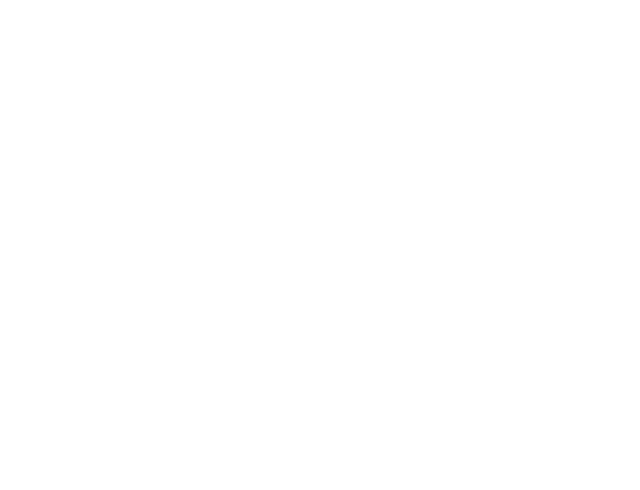
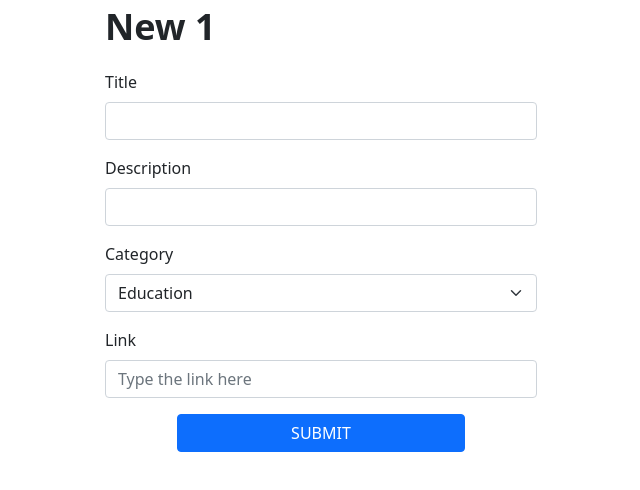
Before and after one commit to Aether-IHM-2021/main-ui, a React (Create React App) app: page /create/1 in a window 1280 px wide. Shown: the top 490 px of the page, without its empty margins (319-959 px from the left). Built offline with nearby package versions, Linux system fonts and the light colour scheme.

Commit message:
send PR plox

```diff
--- a/src/App.js
+++ b/src/App.js
@@ -1,4 +1,4 @@
-import React, { useState } from "react";
+import React from "react";
 import { BrowserRouter as Router, Route, Switch } from "react-router-dom";
 import { Container } from "react-bootstrap";
 import Login from "./Login";
@@ -6,6 +6,9 @@
 import Scratch from "./Scratch";
 import Verification from "./Verification";
 import Verify2 from "./Verify2";
+import UserType from "./UserType";
+import CreateTopic from "./CreateTopic";
+import Main from "./Main";
 import "bootstrap/dist/css/bootstrap.min.css";
 
 function App() {
@@ -22,25 +25,29 @@
       <Router>
         <header variant="h1" className="App-header"></header>
         <Switch>
-          <Route exact path="/">
+        <Route exact path="/">
+            {" "}
+            <Main />{" "}
+          </Route>
+          <Route exact path="/login">
             {" "}
             <Login />{" "}
           </Route>
-          <Route exact path="/register">
+          <Route exact path="/userType">
+            {" "}
+            <UserType />{" "}
+          </Route>
+          <Route exact path="/register/:userType">
             {" "}
             <Register />{" "}
+          </Route>
+          <Route exact path="/create/:topic">
+            {" "}
+            <CreateTopic />{" "}
           </Route>
           <Route exact path="/scratch">
             {" "}
             <Scratch />{" "}
-          </Route>
-          <Route exact path="/verify">
-            {" "}
-            <Verification />{" "}
-          </Route>
-          <Route exact path="/verify2">
-            {" "}
-            <Verify2 />{" "}
           </Route>
         </Switch>
       </Router>
--- /dev/null
+++ b/src/CreateTopic.js
@@ -0,0 +1,143 @@
+import React from "react";
+import { useFormik } from "formik";
+import * as Yup from "yup";
+import {Container, Button, Form, Col, Row} from "react-bootstrap";
+import 'bootstrap/dist/css/bootstrap.min.css';
+import Text from "./components/atoms/Text/index.jsx";
+import { useParams } from "react-router";
+import axios from "axios";
+const CreateTopic = () => {
+
+    const { topic } = useParams();
+
+    const formik = useFormik({
+        initialValues: {
+          title: "",
+          description: "",
+          category: "",
+          link: "",
+        },
+        validationSchema: Yup.object({
+          title: Yup.string()
+            .max(256, "Title is too long!")
+            .required("Please enter the title"),
+          description: Yup.string()
+            .required("Please enter a description"),
+          category: Yup.string()
+            .required("Please choose a category"),
+          link: Yup.string()
+        }),
+        onSubmit: (values) => {
+          const data = {topic, ...values};
+
+          const response = axios
+            .post("http://localhost:8000/topics", data)
+            .catch((err) => {
+              if (err && err.response) {
+                console.log("Error: ", err);
+              }
+            });
+
+          if (response && response.data) {
+            console.log(response.data.message);
+          }
+        }
+      });
+
+  return (
+        <Container>
+          <Text variant="h2" >New {topic}</Text>
+
+          <Form onSubmit={formik.handleSubmit}>
+
+            <Form.Group className="mb-3">
+              <Container className="p-0 m-0">
+                <Row>
+                  <Col>
+                    <Form.Label> Title</Form.Label>
+                    <Form.Control
+                      id="title"
+                      name="title"
+                      type="text"
+                      onChange={formik.handleChange}
+                      onBlur={formik.handleBlur}
+                      value={formik.values.title}
+                    />
+                    {formik.errors.title && formik.touched.title ? (
+                      <p>{formik.errors.title}</p>
+                    ) : null}
+                  </Col>
+                </Row>
+              </Container>
+            </Form.Group>
+
+            <Form.Group className="mb-3">
+            <Form.Label> Description </Form.Label>
+              <Form.Control
+                id="description"
+                name="description"
+                type="text"
+                onChange={formik.handleChange}
+                onBlur={formik.handleBlur}
+                value={formik.values.description}
+              />
+              {formik.errors.description && formik.touched.description ? (
+                <p>{formik.errors.description}</p>
+              ) : null}
+            </Form.Group>
+
+            <Form.Group className="mb-3">
+              <Form.Label> Category </Form.Label>
+              <Form.Select
+                id="category"
+                name="category"
+                onChange={formik.handleChange}
+                onBlur={formik.handleBlur}
+                value={formik.values.category}
+              >
+                <option value="Education">Education</option>
+                <option value="Social">Social</option>
+                <option value="Employment">Employment</option>
+                <option value="Health">Health</option>
+                <option value="Environment">Environment</option>
+              </Form.Select>
+              {formik.errors.category && formik.touched.category ? (
+                <p>{formik.errors.category}</p>
+              ) : null}
+            </Form.Group>
+
+            <Form.Group className="mb-3">
+              <Form.Label> Link </Form.Label>
+              <Form.Control
+                id="link"
+                name="link"
+                type="text"
+                placeholder="Type the link here"
+                onChange={formik.handleChange}
+                onBlur={formik.handleBlur}
+                value={formik.values.link}
+              />
+              {formik.errors.link && formik.touched.link ? (
+                <p>{formik.errors.link}</p>
+              ) : null}
+            </Form.Group>
+
+            <Container>
+              <Row>
+                <Col
+                  as={Button}
+                  xs={{ span: 8, offset: 2 }}
+                  variant="primary"
+                  type="submit"
+                >
+                  SUBMIT
+                </Col>
+              </Row>
+            </Container>
+
+          </Form>
+      </Container>
+  );
+};
+
+export default CreateTopic;
--- a/src/Register.js
+++ b/src/Register.js
@@ -161,93 +161,8 @@
             </Row>
           </Container>
         </Form.Group>
+
         <Container>
-          <Text variant="h2"> REGISTER </Text>
-
-          <Form onSubmit={formik.handleSubmit}>
-            <Form.Group className="mb-3">
-              <Container className="p-0 m-0">
-                <Row>
-                  <Col>
-                    <Form.Control
-                      id="firstName"
-                      name="firstName"
-                      type="text"
-                      placeholder="First Name"
-                      onChange={formik.handleChange}
-                      onBlur={formik.handleBlur}
-                      value={formik.values.firstName}
-                    />
-                    {formik.errors.firstName && formik.touched.firstName ? (
-                      <p>{formik.errors.firstName}</p>
-                    ) : null}
-                  </Col>
-
-                  <Col>
-                    <Form.Control
-                      id="lastName"
-                      name="lastName"
-                      type="text"
-                      placeholder="Last Name"
-                      onChange={formik.handleChange}
-                      onBlur={formik.handleBlur}
-                      value={formik.values.lastName}
-                    />
-                    {formik.errors.lastName && formik.touched.lastName ? (
-                      <p>{formik.errors.lastName}</p>
-                    ) : null}
-                  </Col>
-                </Row>
-              </Container>
-            </Form.Group>
-
-            <Form.Group className="mb-3">
-              <Form.Control
-                id="email"
-                name="email"
-                type="email"
-                placeholder="Email"
-                onChange={formik.handleChange}
-                onBlur={formik.handleBlur}
-                value={formik.values.email}
-              />
-              {formik.errors.email && formik.touched.email ? (
-                <p>{formik.errors.email}</p>
-              ) : null}
-            </Form.Group>
-
-            <Form.Group className="mb-3">
-              <Form.Control
-                id="password"
-                name="password"
-                type="text"
-                placeholder="Password"
-                onChange={formik.handleChange}
-                onBlur={formik.handleBlur}
-                value={formik.values.password}
-              />
-              {formik.errors.password && formik.touched.password ? (
-                <p>{formik.errors.password}</p>
-              ) : null}
-            </Form.Group>
-
-            <Form.Group className="mb-3">
-              <Form.Control
-                id="confirmPassword"
-                name="confirmPassword"
-                type="password"
-                placeholder="Confirm Password"
-                onChange={formik.handleChange}
-                onBlur={formik.handleBlur}
-                value={formik.values.confirmPassword}
-              />
-              {formik.errors.confirmPassword &&
-              formik.touched.confirmPassword ? (
-                <p>{formik.errors.confirmPassword}</p>
-              ) : null}
-            </Form.Group>
-
-            <Container>
               <Row>
                 <Col
                   as={Button}
@@ -258,8 +173,6 @@
                   REGISTER
                 </Col>
               </Row>
-            </Container>
-          </Form>
         </Container>
       </Form>
     </Container>
```
